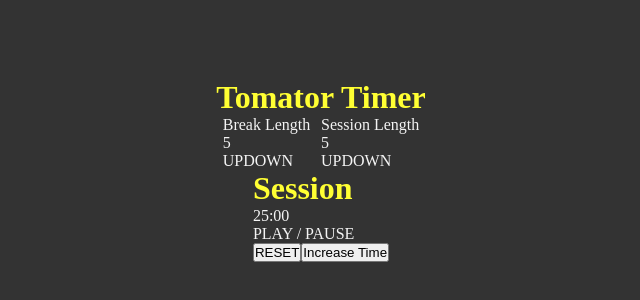
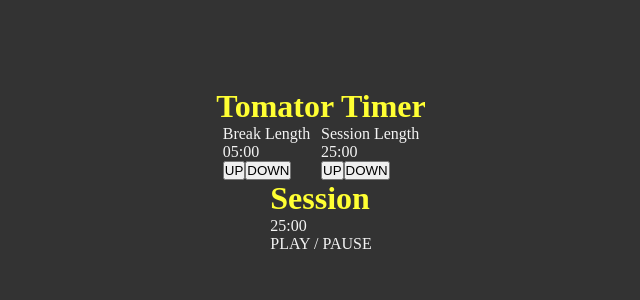
Before and after one commit to wdluft/tomato-timer, a React app: page / in a window 1280 px wide. Shown: the part 130-430 px from the top of the page, without its empty margins (319-959 px from the left). Built offline with nearby package versions, Linux system fonts and the light colour scheme.

Commit message:
Created contexts for session lengths and break lengths and added them to the components

```diff
--- a/src/App.js
+++ b/src/App.js
@@ -1,5 +1,9 @@
 import React from 'react';
 import styled from 'styled-components';
+
+// Contexts
+import SessionContextProvider from './contexts/SessionContext';
+import BreakContextProvider from './contexts/BreakContext';
 
 // Components
 import SessionsLengths from './components/SessionsLengths';
@@ -9,8 +13,12 @@ function App() {
   return (
     <StyledContainer>
       <h1>Tomator Timer</h1>
-      <SessionsLengths />
-      <Session />
+      <SessionContextProvider>
+        <BreakContextProvider>
+          <SessionsLengths />
+          <Session />
+        </BreakContextProvider>
+      </SessionContextProvider>
     </StyledContainer>
   );
 }
--- a/src/components/Session.js
+++ b/src/components/Session.js
@@ -1,15 +1,14 @@
-import React, { useState } from 'react';
+import React, { useContext } from 'react';
+import { SessionContext } from '../contexts/SessionContext';
+import { BreakContext } from '../contexts/BreakContext';
 
 const Session = () => {
-  const [sessionLength, setSessionLength] = useState(1500);
+  const { sessionLength } = useContext(SessionContext);
+  const { breakLength } = useContext(BreakContext);
 
-  const increaseLength = () => {
-    setSessionLength(sessionLength + 30);
-  };
-
-  const resetLegnth = () => {
-    setSessionLength(1500);
-  };
+  // const resetLegnth = () => {
+  //   setSessionLength(1500);
+  // };
 
   const showTime = () => {
     let minutes = Math.floor(sessionLength / 60);
@@ -28,12 +27,9 @@ const Session = () => {
       <h1>Session</h1>
       <p>{showTime()}</p>
       <p>PLAY / PAUSE</p>
-      <button onClick={resetLegnth} type="button">
+      {/* <button onClick={resetLegnth} type="button">
         RESET
-      </button>
-      <button type="button" onClick={increaseLength}>
-        Increase Time
-      </button>
+      </button> */}
     </div>
   );
 };
--- a/src/components/TimeSelection.js
+++ b/src/components/TimeSelection.js
@@ -1,17 +1,60 @@
-import React from 'react';
+import React, { useContext } from 'react';
 import styled from 'styled-components';
 import PropTypes from 'prop-types';
+import { SessionContext } from '../contexts/SessionContext';
+import { BreakContext } from '../contexts/BreakContext';
 
-const TimeSelection = ({ timeType }) => (
+const TimeSelection = ({ timeType }) => {
+  const {
+    sessionLength,
+    increaseSessionLength,
+    decreaseSessionLength,
+  } = useContext(SessionContext);
+  const { breakLength, increaseBreakLength, decreaseBreakLength } = useContext(
+    BreakContext
+  );
+
+  const showTime = time => {
+    let minutes = Math.floor(time / 60);
+    let seconds = time - minutes * 60;
+    if (seconds < 10) {
+      seconds = `0${seconds}`;
+    }
+    if (minutes < 10) {
+      minutes = `0${minutes}`;
+    }
+    return `${minutes}:${seconds}`;
+  };
+
+  let shownTime;
+  let increaseTime;
+  let decreaseTime;
+
+  if (timeType === 'Session') {
+    increaseTime = increaseSessionLength;
+    decreaseTime = decreaseSessionLength;
+    shownTime = showTime(sessionLength);
+  } else if (timeType === 'Break') {
+    increaseTime = increaseBreakLength;
+    decreaseTime = decreaseBreakLength;
+    shownTime = showTime(breakLength);
+  }
+
+  return (
     <StyledDiv>
       <p>{timeType} Length</p>
-    <p>5</p>
+      <p>{shownTime}</p>
       <p>
-      <span className="increase">UP</span>
-      <span className="decrease">DOWN</span>
+        <button type="button" className="increase" onClick={increaseTime}>
+          UP
+        </button>
+        <button type="button" onClick={decreaseTime} className="decrease">
+          DOWN
+        </button>
       </p>
     </StyledDiv>
   );
+};
 
 export default TimeSelection;
 
--- /dev/null
+++ b/src/contexts/BreakContext.js
@@ -0,0 +1,31 @@
+import React, { createContext, useState } from 'react';
+import PropTypes from 'prop-types';
+
+export const BreakContext = createContext();
+
+const BreakContextProvider = props => {
+  const { children } = props;
+  const [breakLength, setBreakLength] = useState(300);
+
+  const increaseBreakLength = () => {
+    setBreakLength(breakLength + 30);
+  };
+
+  const decreaseBreakLength = () => {
+    setBreakLength(breakLength - 30);
+  };
+
+  return (
+    <BreakContext.Provider
+      value={{ breakLength, increaseBreakLength, decreaseBreakLength }}
+    >
+      {children}
+    </BreakContext.Provider>
+  );
+};
+
+export default BreakContextProvider;
+
+BreakContextProvider.propTypes = {
+  children: PropTypes.array.isRequired,
+};
--- /dev/null
+++ b/src/contexts/SessionContext.js
@@ -0,0 +1,31 @@
+import React, { createContext, useState } from 'react';
+import PropTypes from 'prop-types';
+
+export const SessionContext = createContext();
+
+const SessionContextProvider = props => {
+  const { children } = props;
+  const [sessionLength, setSessionLength] = useState(1500);
+
+  const increaseSessionLength = () => {
+    setSessionLength(sessionLength + 30);
+  };
+
+  const decreaseSessionLength = () => {
+    setSessionLength(sessionLength - 30);
+  };
+
+  return (
+    <SessionContext.Provider
+      value={{ sessionLength, increaseSessionLength, decreaseSessionLength }}
+    >
+      {children}
+    </SessionContext.Provider>
+  );
+};
+
+export default SessionContextProvider;
+
+SessionContextProvider.propTypes = {
+  children: PropTypes.object.isRequired,
+};
```
Lines whose indentation alone changed are shown as unchanged.
